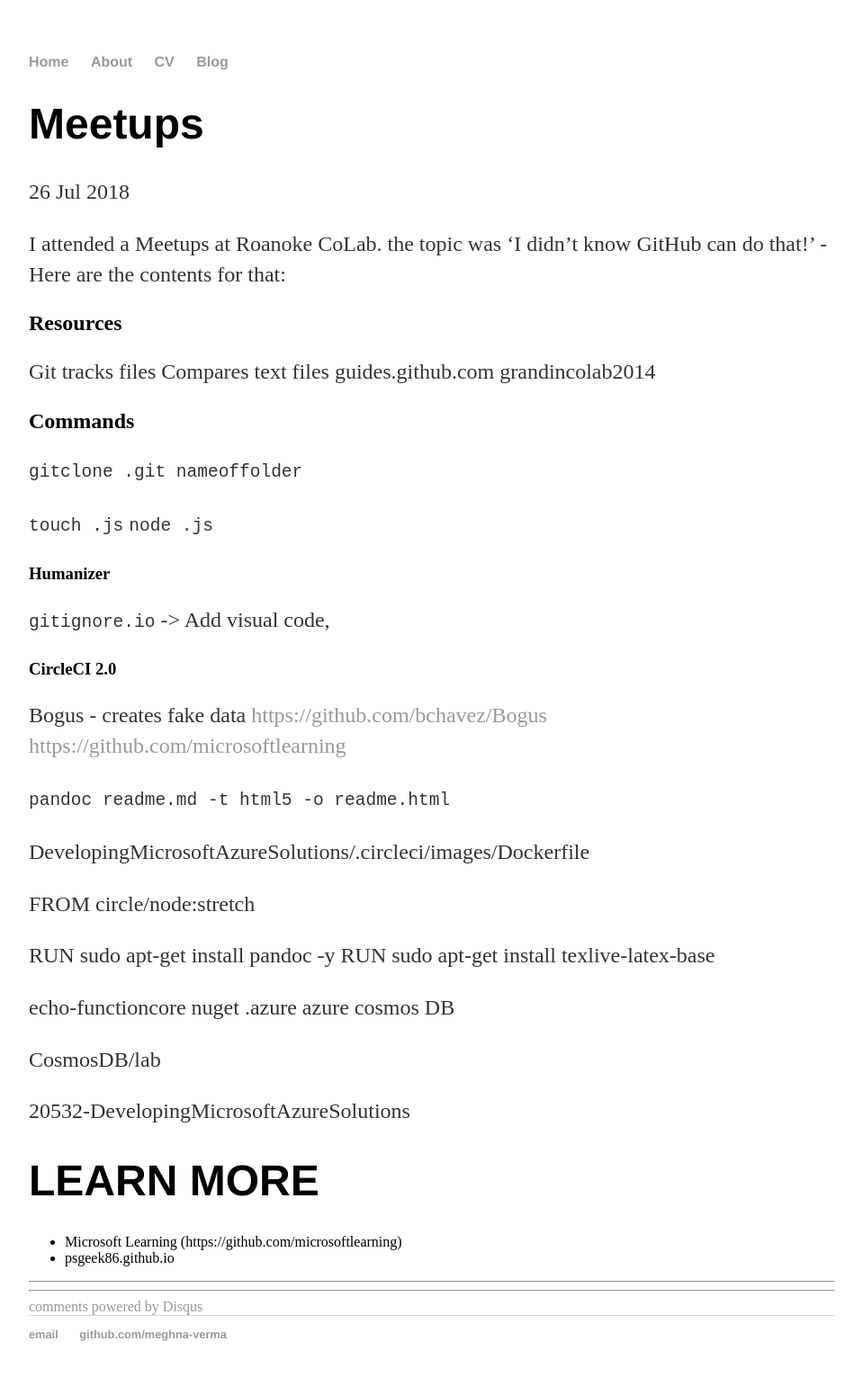
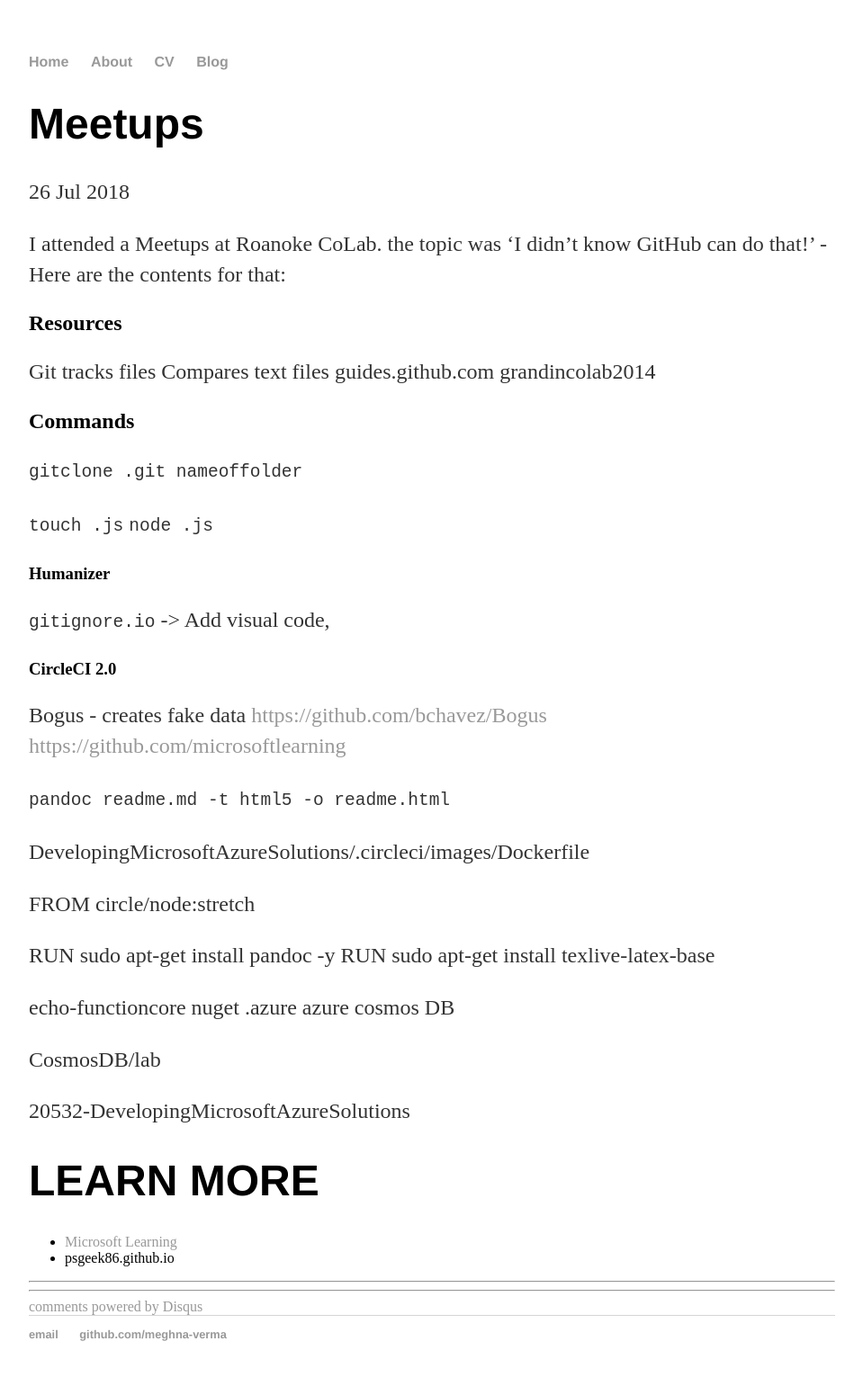
Before and after one commit to meghna-verma/meghna-verma.github.io, a Jekyll site: the page built from _posts/2018-08-02-Meetups.md, in a window 1280 px wide. Shown: the whole page at 90% size, without its empty margins (160-1119 px from the left). Built offline with Jekyll 4.4.1, drawn with Linux system fonts in a browser that asks for light colours; comment, search, counter and statistics services are not loaded; some of the changed lines change nothing that is shown.

Commit message:
Update 2018-08-02-Meetups.md

```diff
--- a/_posts/2018-08-02-Meetups.md
+++ b/_posts/2018-08-02-Meetups.md
@@ -47,5 +47,5 @@
 
 # LEARN MORE
 
-* Microsoft Learning (https://github.com/microsoftlearning)
+* <a href="https://github.com/microsoftlearning"> Microsoft Learning </a>
 * psgeek86.github.io
```
